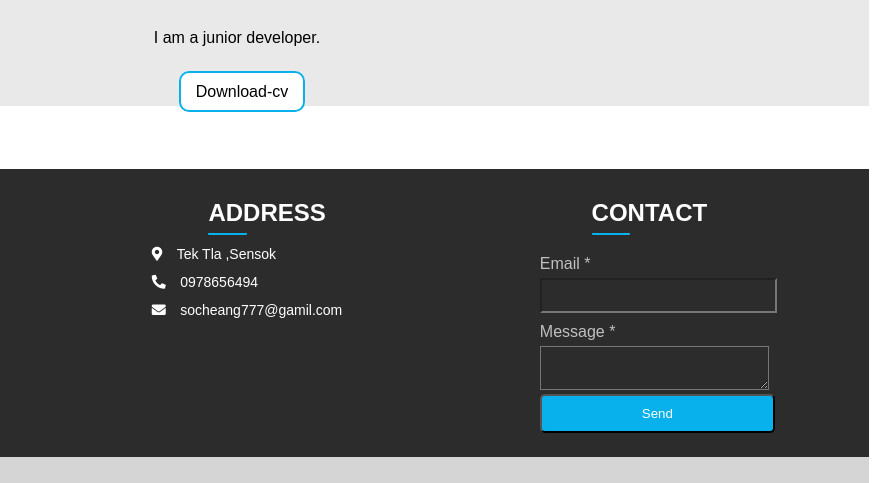
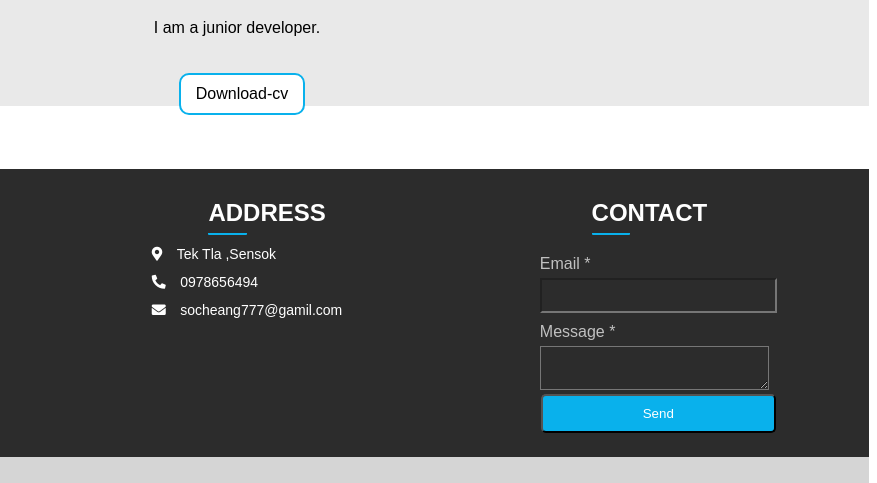
Before and after one commit to socheangCS/socheangofficial.github.io, a plain HTML site: page index.html in a window 1280 px wide. Shown: the part 1472-1955 px from the top of the page, 403-1280 px from the left. Drawn offline with Linux system fonts and the light colour scheme.

Commit message:
Add files via upload

```diff
--- a/index.html
+++ b/index.html
@@ -54,7 +54,7 @@
             </div>
             <div class="box-text">
                <p>Front-End & BackEnd Developer</p>
-               <a class="btn" href="#about">About</a>
+               <a class="btn" href="resume.html">About</a>
             </div>
          </div>
     </section>
@@ -66,7 +66,7 @@
                      <p>Front-End Developer</p>
                      <p>BackEnd Developer</p>
                      <p>I am a junior developer.</p>
-                     <div class="form-input">
+                     <div class="form-input center">
                      <a href="images/mycv.lnk" download="mycv.pdf" id="download-cv">Download-cv</a>
                       </div>
                     </form>
@@ -132,8 +132,8 @@
                    <div class="text">Message *</div>
                    <textarea cols="25" rows="2" required></textarea>
                </div>
-               <div class="btn">
-                <button type="submit" class="btnS">Send</button>
+               <div class="btn center">
+                <button type="submit" class="btns center">Send</button>
                </div>
             </form>
         </div>
```
